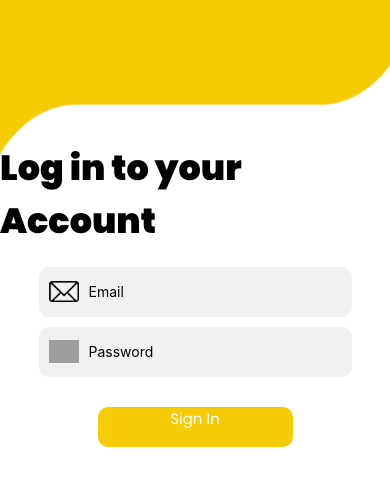
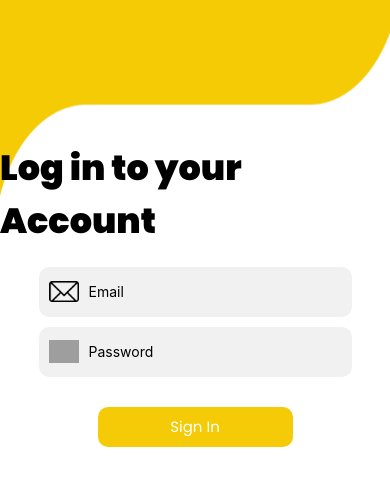
Before and after one commit to STICKEREST/stickerest, a React Native app in the folder code/: screen / in a window 390 px wide. Shown: the top 486 px of the page. Built offline with nearby package versions, Linux system fonts and the light colour scheme; grey boxes are pictures that could not be loaded.

Commit message:
correcting buttons

```diff
--- a/code/components/Login_page.tsx
+++ b/code/components/Login_page.tsx
@@ -15,23 +15,23 @@ const windowWidth = Dimensions.get('window').width;
 const windowHeight = Dimensions.get('window').height;
 
 const EmailField = () => {
-  const [text, onChangeText] = React.useState("Useless Text");
+  const [text, onChangeText] = React.useState("");
+
   let yellow:string = "#fcf7d9"
   let gray:string = "#f1f1f1"
 
-  const [yellowText, setTextColor] = useState<string>(gray)
+  let emptyText:boolean = text===""
+  let color = emptyText?gray: yellow
 
   return (
-    <Pressable onPress={() => setTextColor(yellow)}>
-      <View style={[styles.inputs, {backgroundColor: yellowText}]}>
-          <Image style={styles.inputs_picture} source={ImagesAssets.mail}/>
+      <View style={[styles.inputs, {backgroundColor: color}]}>
+            <Image style={[styles.inputs_picture, {width: 30, height: 30}]}  source={ImagesAssets.mail}/>
               <TextInput
                 style={[styles.input, {width: windowWidth*0.7}]}
                 onChangeText={onChangeText}
                 placeholder={"Email"}
               />
        </View>
-    </Pressable>
   )
 }
 
@@ -42,12 +42,7 @@ const PasswordField = () => {
   let gray:string = "#f1f1f1"
 
   let emptyText:boolean = text===""
-  let color:string = gray
-
-  if (emptyText)
-    color = gray
-  else
-    color = yellow
+  let color = emptyText?gray: yellow
 
   return (
       <View style={[styles.inputs, {backgroundColor: color}]}>
@@ -63,6 +58,7 @@ const PasswordField = () => {
 
 //this component renders the possibility to enter the mail and the password
 const TextFields = () => {
+
   return (
       <SafeAreaView>
           <View style={[styles.input_container, {flexDirection:"column"}]}>
@@ -101,11 +97,11 @@ export default function Login_page() {
 
   return (
     <View style={styles.container}>
-        <ImageBackground source={ImagesAssets.bannerList2} style={{height: windowHeight, width: windowWidth}}>
+          <ImageBackground source={ImagesAssets.bannerList2} resizeMode="stretch" style={{width: windowWidth, height: windowHeight}}>
               <View style={styles.text_view_login}>
                   <Text style={[styles.textLogin, {paddingTop: windowHeight/6}]}>Log in to your Account</Text>
                   <TextFields/>
-                <View style={{marginTop: 20, alignSelf: 'center'}}>
+                  <View style={styles.style_signInButton}>
                     <SignInButton/>
                   </View>
               </View>
--- a/code/style.js
+++ b/code/style.js
@@ -8,6 +8,8 @@ const styles = StyleSheet.create({
         backgroundColor: '#fff',
         alignItems: 'center',
         justifyContent: 'center',
+      },
+      backgroundPicture : {
       },
       text: {
         fontFamily: "popblack",
@@ -50,16 +52,16 @@ const styles = StyleSheet.create({
         backgroundColor: "#f5cb08",
         borderRadius: 10,
         height: 40,
+        textAlign: 'center',
+        textAlignVertical: 'center',
+        alignItems:'center',
         alignSelf: 'center',
-        textAlignVertical: 'center',
       },
       logInButtonFont: { //the text inside the button
         fontSize: 15,
         height: 40,
-        alignSelf: 'center',
         color: 'white',
-        alignSelf: 'center',
-        textAlignVertical: 'center',
+        marginTop: 8,
         fontFamily: "popregular",
       },
       //-- Email and password TextInput in Login_page --
@@ -90,6 +92,14 @@ const styles = StyleSheet.create({
         textAlignVertical: 'center',
         resizeMode: 'contain'
       },
+      style_signInButton : {
+        marginTop: 20,
+        alignSelf: 'center',
+        textAlign: 'center',
+        textAlignVertical: 'center',
+        alignItems:'center',
+        alignSelf: 'center'
+      }
 });
 
 export { styles }
```
Lines whose indentation alone changed are shown as unchanged.
